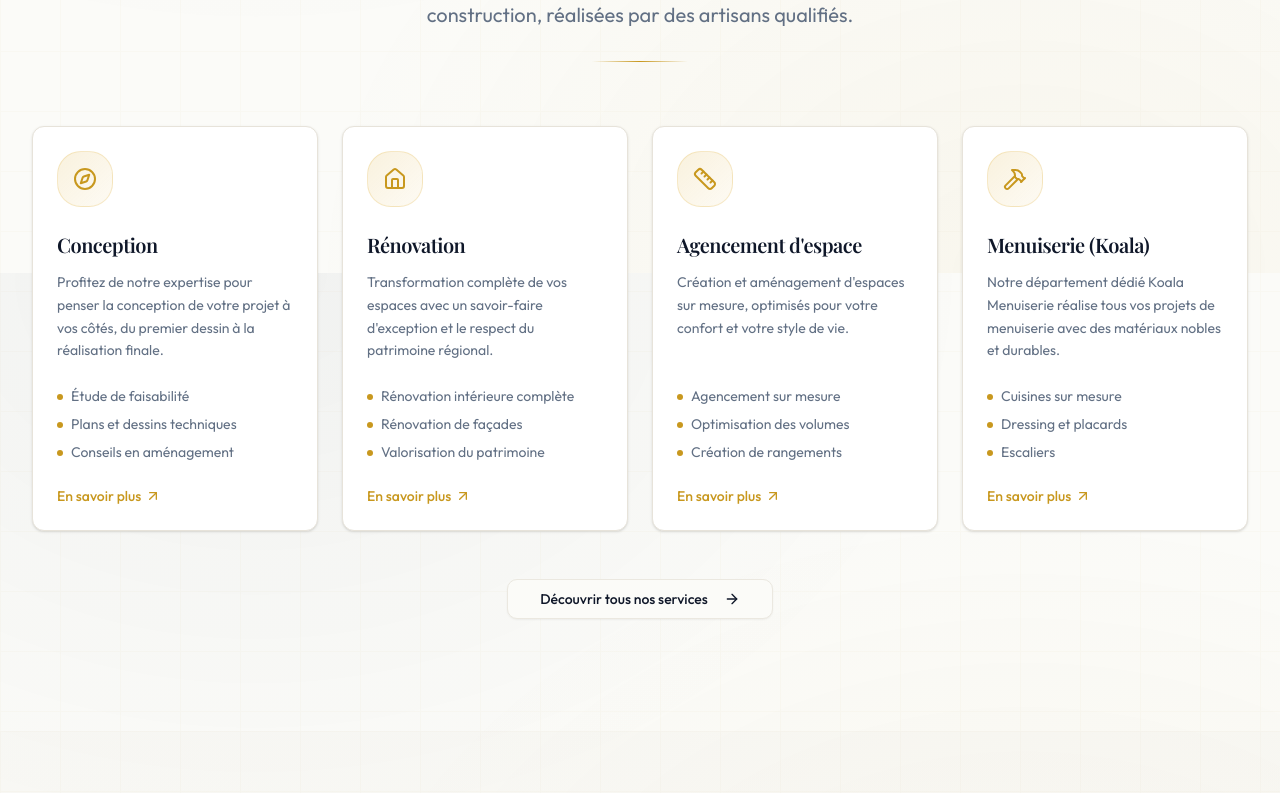
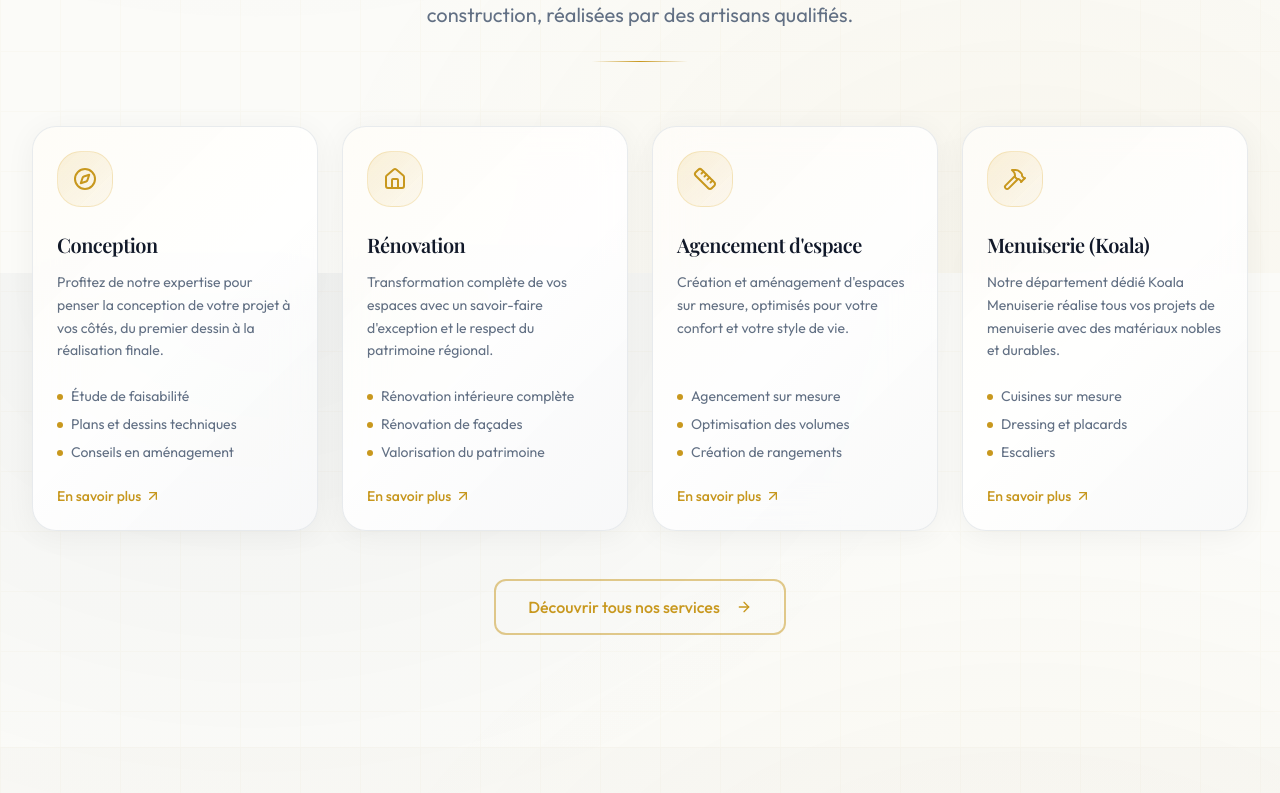
Before and after one commit to jpierre-amar/Template_entrepreneur_bat, a React (Vite) app: page / in a window 1280 px wide. Shown: the part 1327-2120 px from the top of the page. Built offline with nearby package versions, Linux system fonts and the light colour scheme.

Commit message:
fix: renommage fichiers UI en minuscules + correction FeaturedProjects

```diff
--- a/src/components/home/FeaturedProjects.tsx
+++ b/src/components/home/FeaturedProjects.tsx
@@ -53,11 +53,11 @@ export const FeaturedProjects = () => {
                   <div className="flex gap-4 text-sm text-foreground/80">
                     <div className="flex items-center">
                       <Calendar className="w-4 h-4 mr-1 text-secondary" />
-                      {project.duration || "3 mois"}
+                      {project.details?.duree || "3 mois"}
                     </div>
                     <div className="flex items-center">
                       <Ruler className="w-4 h-4 mr-1 text-secondary" />
-                      {project.surface || "120 m²"}
+                      {project.details?.surface || "120 m²"}
                     </div>
                   </div>
                 </div>
--- a/src/components/ui/Button.tsx
+++ /dev/null
@@ -1,57 +0,0 @@
-import * as React from "react"
-import { Slot } from "@radix-ui/react-slot"
-import { cva, type VariantProps } from "class-variance-authority"
-
-import { cn } from "@/lib/utils"
-
-const buttonVariants = cva(
-  "inline-flex items-center justify-center gap-2 whitespace-nowrap rounded-md text-sm font-medium transition-colors focus-visible:outline-none focus-visible:ring-1 focus-visible:ring-ring disabled:pointer-events-none disabled:opacity-50 [&_svg]:pointer-events-none [&_svg]:size-4 [&_svg]:shrink-0",
-  {
-    variants: {
-      variant: {
-        default:
-          "bg-primary text-primary-foreground shadow hover:bg-primary/90",
-        destructive:
-          "bg-destructive text-destructive-foreground shadow-sm hover:bg-destructive/90",
-        outline:
-          "border border-input bg-background shadow-sm hover:bg-accent hover:text-accent-foreground",
-        secondary:
-          "bg-secondary text-secondary-foreground shadow-sm hover:bg-secondary/80",
-        ghost: "hover:bg-accent hover:text-accent-foreground",
-        link: "text-primary underline-offset-4 hover:underline",
-      },
-      size: {
-        default: "h-9 px-4 py-2",
-        sm: "h-8 rounded-md px-3 text-xs",
-        lg: "h-10 rounded-md px-8",
-        icon: "h-9 w-9",
-      },
-    },
-    defaultVariants: {
-      variant: "default",
-      size: "default",
-    },
-  }
-)
-
-export interface ButtonProps
-  extends React.ButtonHTMLAttributes<HTMLButtonElement>,
-    VariantProps<typeof buttonVariants> {
-  asChild?: boolean
-}
-
-const Button = React.forwardRef<HTMLButtonElement, ButtonProps>(
-  ({ className, variant, size, asChild = false, ...props }, ref) => {
-    const Comp = asChild ? Slot : "button"
-    return (
-      <Comp
-        className={cn(buttonVariants({ variant, size, className }))}
-        ref={ref}
-        {...props}
-      />
-    )
-  }
-)
-Button.displayName = "Button"
-
-export { Button, buttonVariants }
--- /dev/null
+++ b/src/components/ui/button.tsx
@@ -0,0 +1,63 @@
+import * as React from "react"
+import { Slot } from "@radix-ui/react-slot"
+import { cva, type VariantProps } from "class-variance-authority"
+import { cn } from "@/lib/utils"
+
+const buttonVariants = cva(
+  "inline-flex items-center justify-center gap-2 whitespace-nowrap font-medium transition-all duration-300 focus-visible:outline-none focus-visible:ring-2 focus-visible:ring-ring focus-visible:ring-offset-2 disabled:pointer-events-none disabled:opacity-50 [&_svg]:pointer-events-none [&_svg]:shrink-0",
+  {
+    variants: {
+      variant: {
+        default:
+          "bg-secondary text-secondary-foreground shadow-lg hover:shadow-glow hover:scale-[1.02] active:scale-[0.98]",
+        destructive:
+          "bg-destructive text-destructive-foreground shadow-sm hover:bg-destructive/90",
+        outline:
+          "border-2 border-secondary/50 bg-transparent text-secondary hover:bg-secondary hover:text-secondary-foreground hover:border-secondary",
+        secondary:
+          "bg-muted text-muted-foreground shadow-sm hover:bg-muted/80",
+        ghost:
+          "hover:bg-muted hover:text-foreground",
+        link:
+          "text-secondary underline-offset-4 hover:underline",
+        premium:
+          "relative bg-gradient-to-r from-secondary via-secondary/90 to-secondary text-secondary-foreground font-semibold shadow-lg hover:shadow-glow overflow-hidden before:absolute before:inset-0 before:bg-gradient-to-r before:from-transparent before:via-white/20 before:to-transparent before:translate-x-[-200%] hover:before:translate-x-[200%] before:transition-transform before:duration-700",
+        "outline-light":
+          "border-2 border-foreground/20 bg-transparent text-foreground hover:bg-foreground/10 hover:border-foreground/30",
+      },
+      size: {
+        default: "h-11 px-6 py-2 text-sm rounded-xl",
+        sm: "h-9 px-4 text-xs rounded-lg",
+        lg: "h-14 px-8 text-base rounded-xl",
+        xl: "h-16 px-10 text-lg rounded-2xl",
+        icon: "h-11 w-11 rounded-xl",
+      },
+    },
+    defaultVariants: {
+      variant: "default",
+      size: "default",
+    },
+  }
+)
+
+export interface ButtonProps
+  extends React.ButtonHTMLAttributes<HTMLButtonElement>,
+    VariantProps<typeof buttonVariants> {
+  asChild?: boolean
+}
+
+const Button = React.forwardRef<HTMLButtonElement, ButtonProps>(
+  ({ className, variant, size, asChild = false, ...props }, ref) => {
+    const Comp = asChild ? Slot : "button"
+    return (
+      <Comp
+        className={cn(buttonVariants({ variant, size, className }))}
+        ref={ref}
+        {...props}
+      />
+    )
+  }
+)
+Button.displayName = "Button"
+
+export { Button, buttonVariants }
--- a/src/components/ui/Card.tsx
+++ b/src/components/ui/card.tsx
@@ -1,20 +1,33 @@
 import * as React from "react"
-
 import { cn } from "@/lib/utils"
 
 const Card = React.forwardRef<
   HTMLDivElement,
-  React.HTMLAttributes<HTMLDivElement>
->(({ className, ...props }, ref) => (
+  React.HTMLAttributes<HTMLDivElement> & {
+    variant?: "default" | "glass" | "premium" | "outline"
+    hover?: boolean
+  }
+>(({ className, variant = "default", hover = true, ...props }, ref) => {
+  const variants = {
+    default: "bg-card border border-border shadow-premium-sm",
+    glass: "glass-card",
+    premium: "bg-gradient-to-br from-card to-muted border border-secondary/10 shadow-premium",
+    outline: "bg-transparent border-2 border-border",
+  }
+
+  return (
     <div
       ref={ref}
       className={cn(
-      "rounded-xl border bg-card text-card-foreground shadow",
+        "rounded-2xl text-card-foreground transition-all duration-300",
+        variants[variant],
+        hover && "hover:shadow-glow hover:border-secondary/20 hover:-translate-y-1",
         className
       )}
       {...props}
     />
-))
+  )
+})
 Card.displayName = "Card"
 
 const CardHeader = React.forwardRef<
@@ -35,7 +48,7 @@ const CardTitle = React.forwardRef<
 >(({ className, ...props }, ref) => (
   <div
     ref={ref}
-    className={cn("font-semibold leading-none tracking-tight", className)}
+    className={cn("text-xl font-display font-semibold leading-none tracking-tight", className)}
     {...props}
   />
 ))
```
Also changed, not shown: src/components/ui/accordion.tsx (renamed from src/components/ui/Accordion.tsx). Lines whose indentation alone changed are shown as unchanged.
